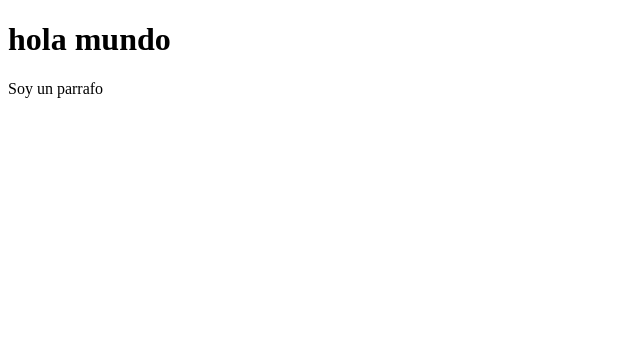
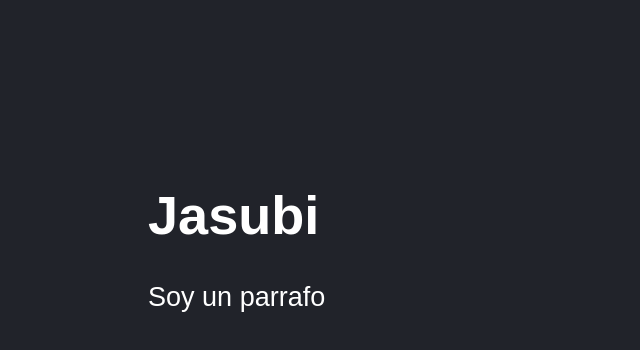
Before and after one commit to JasubiPL/React_Course, a React (Vite) app in the folder 03-counter-app-vite/: page / in a window 1280 px wide. Shown: the top 350 px of the page, without its empty margins (0-640 px from the left). Built offline with nearby package versions, Linux system fonts and the light colour scheme.

Commit message:
Usando estilos css

```diff
--- a/03-counter-app-vite/src/FirstApp.jsx
+++ b/03-counter-app-vite/src/FirstApp.jsx
@@ -1,4 +1,4 @@
-const getResult = () => 'hola mundo'
+const getResult = () => 'Jasubi'
 
 const newMessage = {
   message: 'Hola Mundo',
--- a/03-counter-app-vite/src/main.jsx
+++ b/03-counter-app-vite/src/main.jsx
@@ -2,6 +2,7 @@
 import ReactDOM from "react-dom/client";
 // import { HelloWordApp } from "./HelloWordApp";
 import { FirstApp } from "./FirstApp";
+import './styles.css'
 
 ReactDOM.createRoot(document.getElementById("root")).render(
   <React.StrictMode>
--- /dev/null
+++ b/03-counter-app-vite/src/styles.css
@@ -0,0 +1,7 @@
+html, body{
+  background-color: #21232A;
+  color: #fff;
+  font-family: Arial, Helvetica, sans-serif;
+  font-size: 1.3rem;
+  padding: 70px;
+}
```
